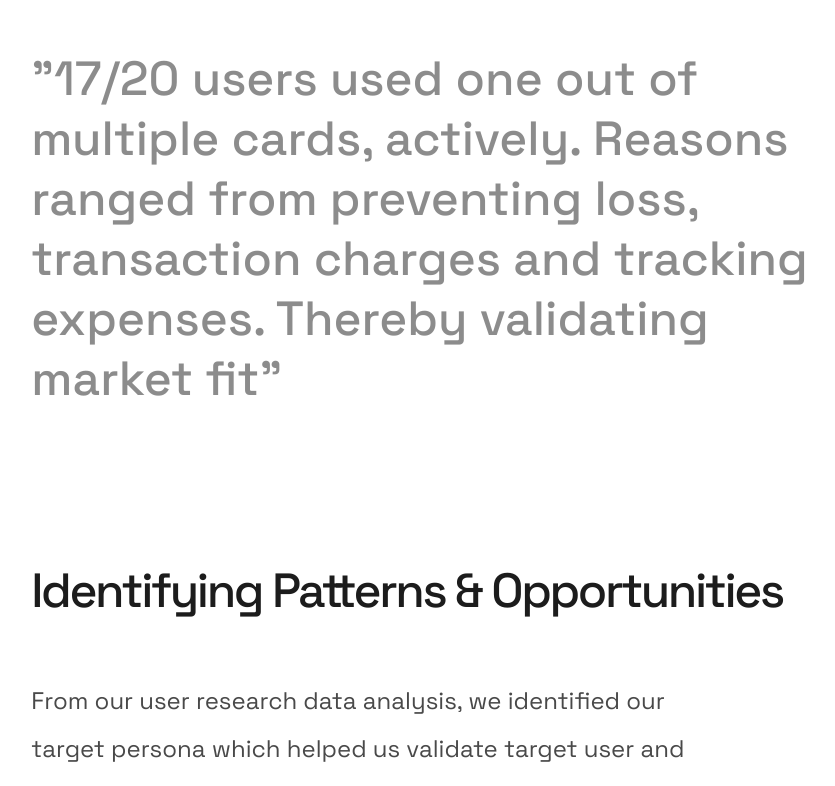
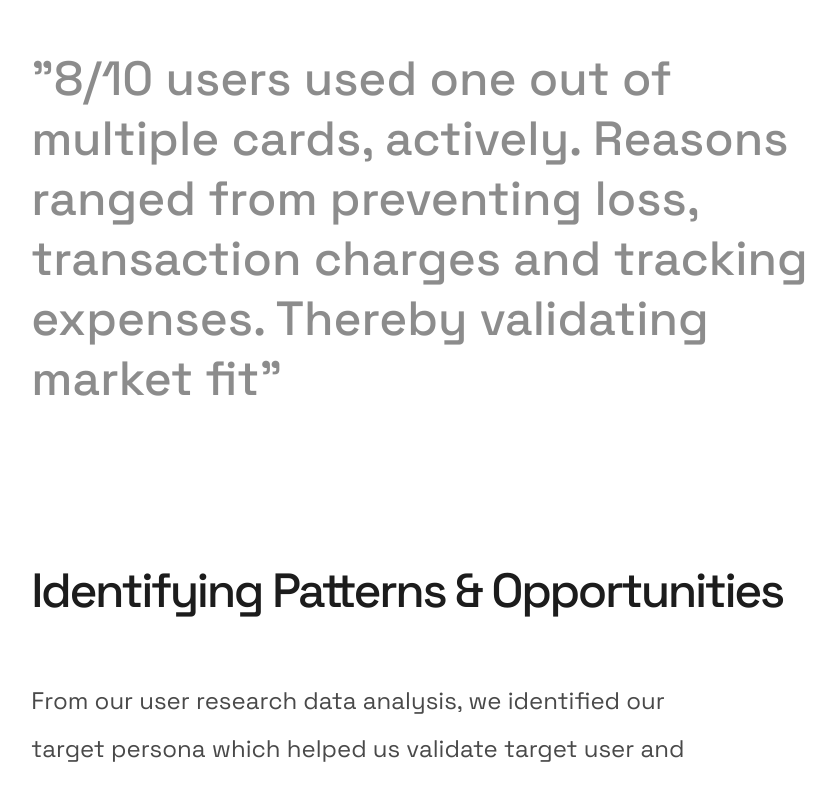
Before and after one commit to ijeomaemeruwa/design-portfolio, a React (Create React App) app: page /bridgecard in a window 1280 px wide. Shown: the part 5979-6765 px from the top of the page, without its empty margins (182-1017 px from the left). Built offline with nearby package versions, Linux system fonts and the light colour scheme.

Commit message:
project updates

```diff
--- a/src/projects/Bridgecard.js
+++ b/src/projects/Bridgecard.js
@@ -189,7 +189,7 @@ const Bridgecard = () => {
    {/* Research Highlight */}
     <div className="pt-10 mb-6 md:mt-11">
     <h3 className="text-dark opacity-50 md:text-5xl md:py-11 font-medium md:w-11/12 text-xl font-neue md:leading-tight leading-relaxed">
-      "17/20 users used one out of multiple cards, actively. Reasons ranged from preventing loss, transaction charges and tracking expenses. Thereby validating market fit"
+      "8/10 users used one out of multiple cards, actively. Reasons ranged from preventing loss, transaction charges and tracking expenses. Thereby validating market fit"
     </h3>
     </div>
 
```
